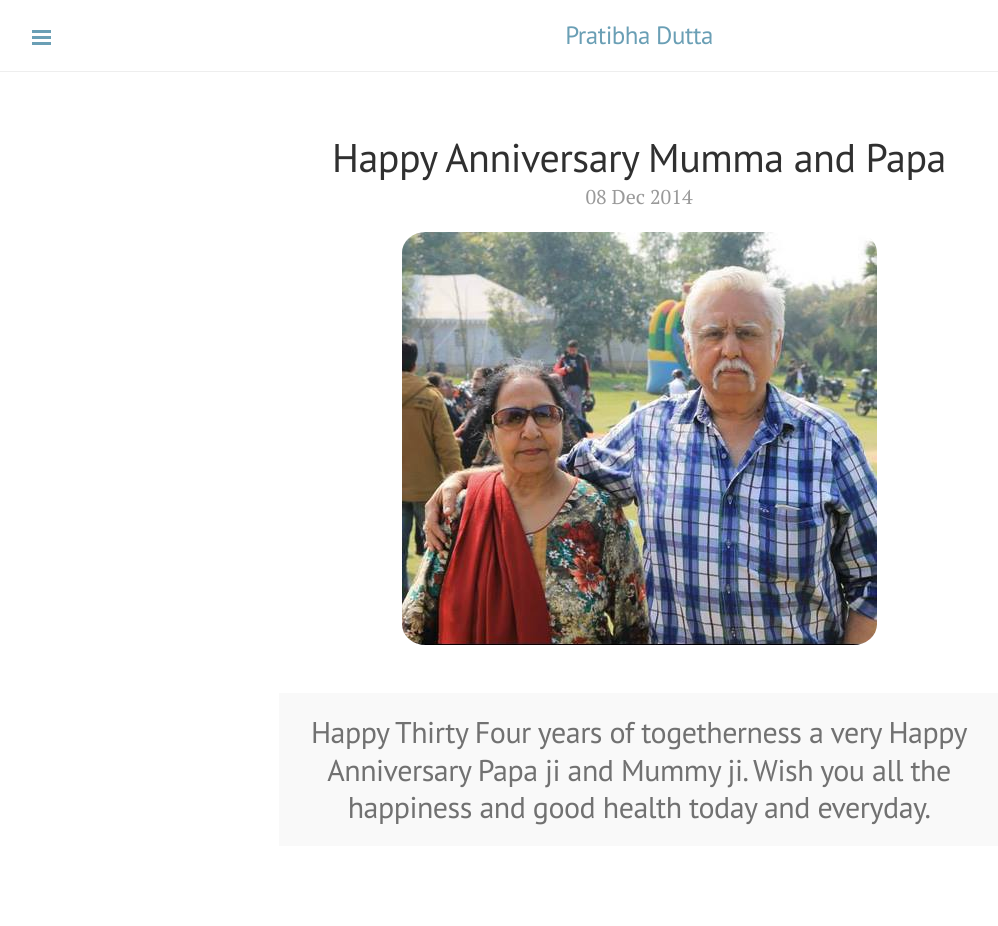
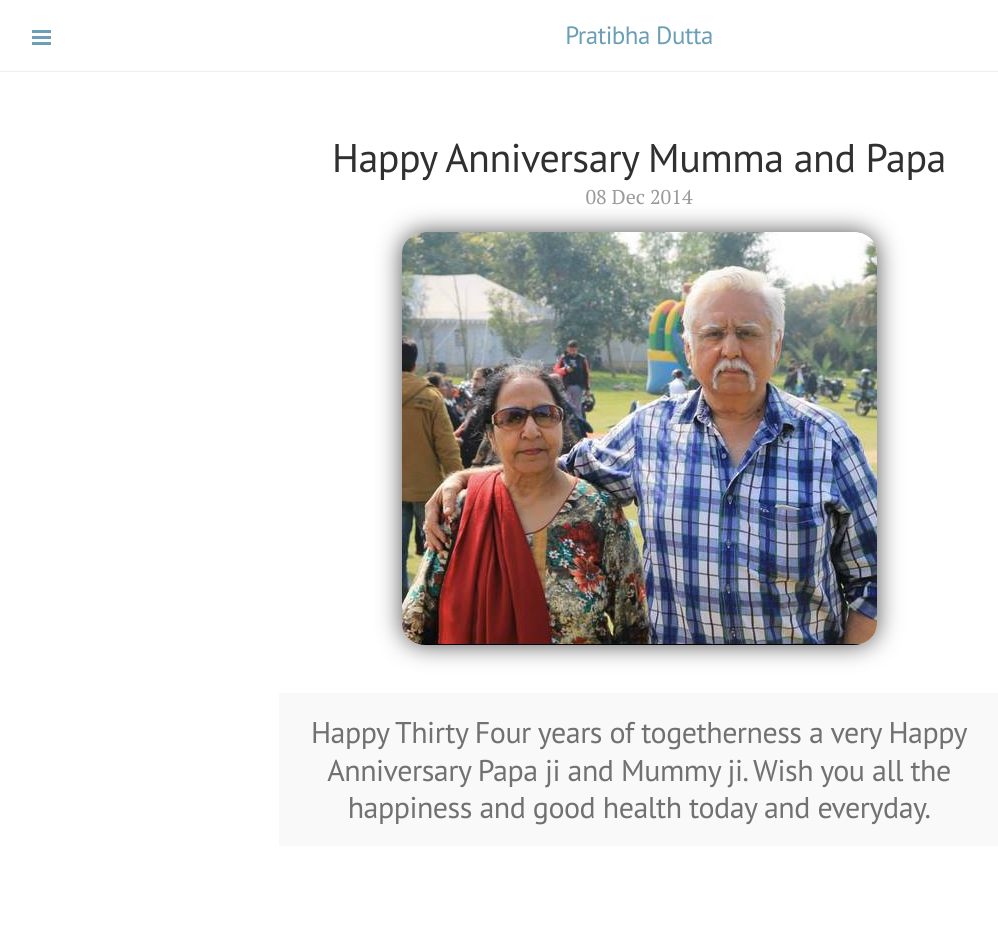
Before and after one commit to ishankapoor/pratibhadutta, a Jekyll site: the page built from _posts/2014-12-08-happy-anniversary.md, in a window 1280 px wide. Shown: the whole page, without its empty margins (1-999 px from the left). Built offline with Jekyll 4.4.1, drawn with Linux system fonts in a browser that asks for light colours; Markdown is read by kramdown in place of the engine named in the settings.

Commit message:
adding shadow to announcement image

```diff
--- a/public/css/custom.css
+++ b/public/css/custom.css
@@ -19,6 +19,7 @@
 .announcement-image{
    display:inline;
    border-radius:5%;
+   box-shadow: 0px 0px 24px 0px #515151;
 }
 .post-img{
    box-shadow: 0px 0px 24px 0px #515151;
```
